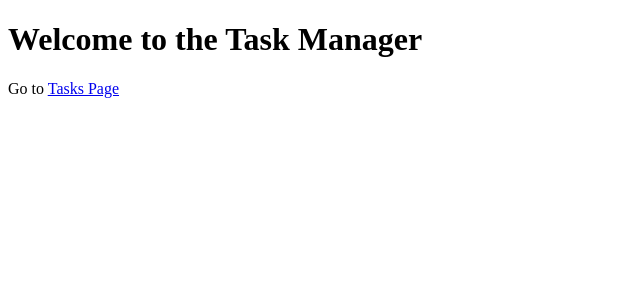
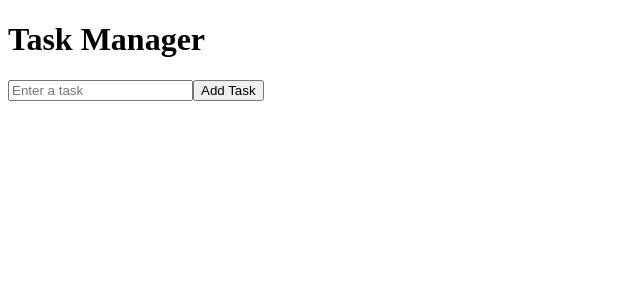
Before and after one commit to gaurijain21/task_manager, a Next.js app: page /tasks in a window 1280 px wide. Shown: the top 300 px of the page, without its empty margins (0-640 px from the left). Built offline with nearby package versions, Linux system fonts and the light colour scheme.

Commit message:
Added mark task as completed feature

```diff
--- a/app/tasks/page.js
+++ b/app/tasks/page.js
@@ -1,8 +1,48 @@
-export default function Home() {
-    return (
-      <div>
-        <h1>Welcome to the Task Manager</h1>
-        <p>Go to <a href="/tasks">Tasks Page</a></p>
-      </div>
-    );
-  }
+"use client";
+import { useState } from "react";
+
+export default function Tasks() {
+  const [tasks, setTasks] = useState([]);
+  const [newTask, setNewTask] = useState("");
+
+  const addTask = () => {
+    if (newTask.trim() !== "") {
+      setTasks([...tasks, { text: newTask, completed: false }]);
+      setNewTask("");
+    }
+  };
+
+  const toggleTaskCompletion = (index) => {
+    const updatedTasks = [...tasks];
+    updatedTasks[index].completed = !updatedTasks[index].completed;
+    setTasks(updatedTasks);
+  };
+
+  return (
+    <div>
+      <h1>Task Manager</h1>
+      <input
+        type="text"
+        placeholder="Enter a task"
+        value={newTask}
+        onChange={(e) => setNewTask(e.target.value)}
+      />
+      <button onClick={addTask}>Add Task</button>
+
+      <ul>
+        {tasks.map((task, index) => (
+          <li
+            key={index}
+            onClick={() => toggleTaskCompletion(index)}
+            style={{
+              textDecoration: task.completed ? "line-through" : "none",
+              cursor: "pointer",
+            }}
+          >
+            {task.text}
+          </li>
+        ))}
+      </ul>
+    </div>
+  );
+}
```
